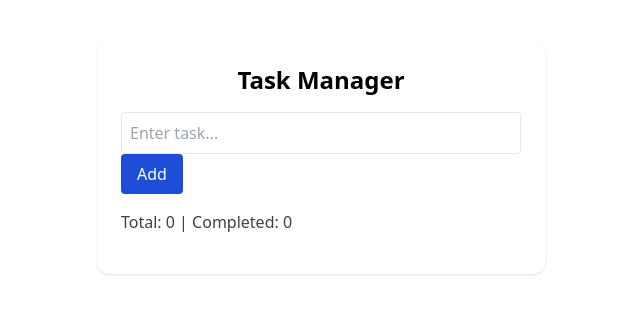
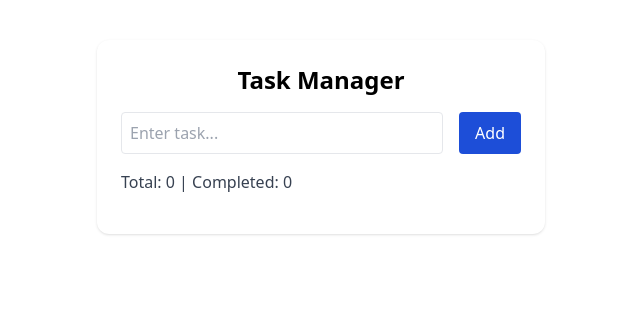
Before and after one commit to sudhinaashith-hash/todo-app, a React (Vite) app: page / in a window 1280 px wide. Shown: the top 314 px of the page, without its empty margins (319-959 px from the left). Built offline with nearby package versions, Linux system fonts and the light colour scheme.

Commit message:
fixed input and button alignment

```diff
--- a/src/App.tsx
+++ b/src/App.tsx
@@ -43,12 +43,12 @@ const deleteTask = (id: number) => {
         Task Manager
       </h1>
 
-      <div className="mb-4">
+      <div className="flex w-full gap-2 mb-4">
         <input
           type="text"
           value={title}
           onChange={(e) => setTitle(e.target.value)}
-          className="border p-2 mr-2 rounded w-full"
+          className="border p-2 mr-2 rounded flex-1 min-w-0"
           placeholder="Enter task..."
         />
         <button
```
